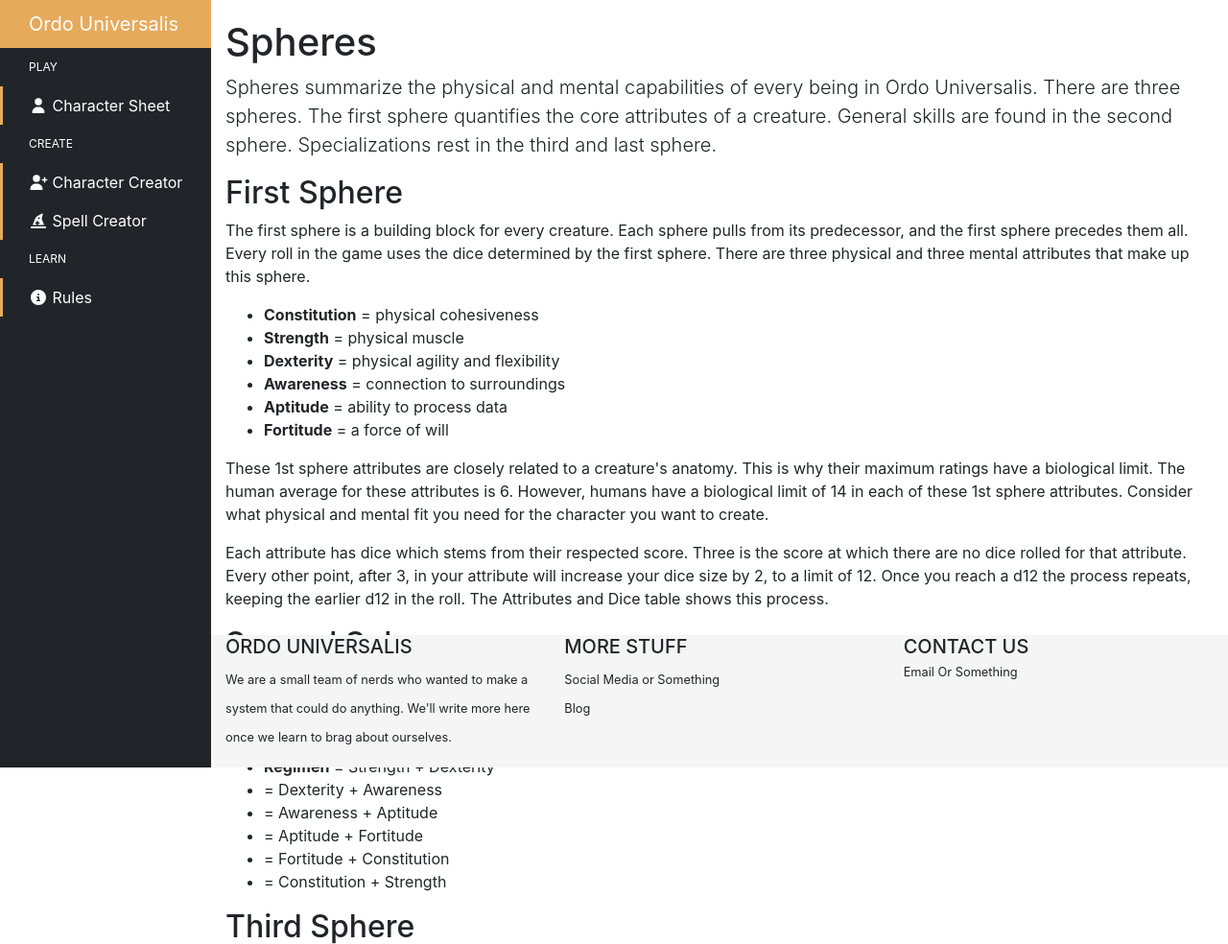
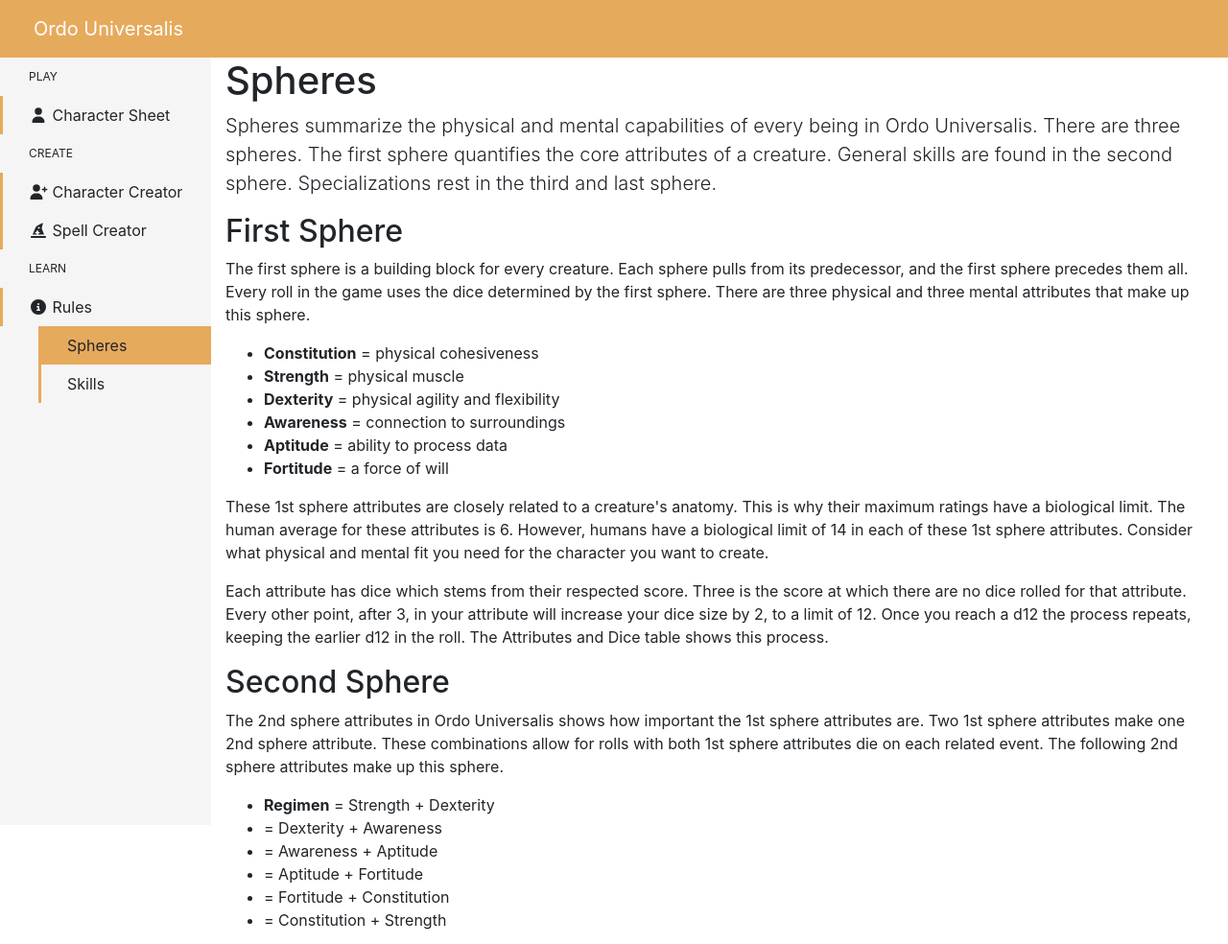
Before and after one commit to kayliaray/Ordo-Universalis, a plain HTML site: page rules/spheres.html in a window 1280 px wide. Shown: the top 984 px of the page at 96% size. Drawn offline with nearby package versions, Linux system fonts and the light colour scheme; files that its build step writes are made by us from their sources; files whose address does not match are found by name.

Commit message:
sidebar/header/footer design

```diff
--- a/css/style.css
+++ b/css/style.css
@@ -1,18 +1,23 @@
 .sidebar-container {
   position: fixed;
   width: 220px;
-  height: 100%;
   left: 0;
+  height: 100vh;
   overflow-x: hidden;
   overflow-y: auto;
-  background: #212529;
-  color: #fff;
+  background: #f5f5f5;
+  color: #212529;
+  z-index: 0;
 }
 
 .sidebar-logo {
-  padding: 10px 15px 10px 30px;
+  padding: 15px 15px 15px 35px;
   font-size: 20px;
   background-color: #e6aa5c;
+  position:fixed;
+  top:0;
+  width:100%;
+  height:60px;
 }
 
 .sidebar-navigation {
@@ -33,7 +38,7 @@
 .sidebar-navigation li a {
   padding: 10px 15px 10px 30px;
   display: block;
-  color: #fff;
+  color: #212529;
 }
 
 .sidebar-navigation li .fa {
@@ -47,12 +52,12 @@
 
 .current-page {
   background-color: #e6aa5c;
-  color: #212529
+  color: #f5f5f5;
 }
 
 .sidebar-navigation li::before {
   background-color: #e6aa5c;
-  color: #212529;
+  color: #f5f5f5;
   position: absolute;
   content: '';
   height: 100%;
@@ -71,7 +76,7 @@
 .sidebar-navigation .header {
   font-size: 12px;
   text-transform: uppercase;
-  background-color: #212529;
+  background-color:#f5f5f5;
   padding: 10px 15px 10px 30px;
 }
 
@@ -80,14 +85,14 @@
 }
 
 .content-container {
-  padding-top: 20px;
   padding-left: 220px;
   width: inherit;
+
 }
 
 th.bg-orange:nth-child(1), th.bg-orange:nth-child(2), th.bg-orange:nth-child(3) {
   background-color: rgb(230, 170, 92);
-  color: #212529;
+  color:#f5f5f5;
 }
 
 .text-orange {
@@ -97,29 +102,28 @@
 #home-link {
   color: white;
 }
+.container-fluid{
 
+width:100%;
+margin-top:60px;/*height of header*/
+min-height: calc(100vh - 225px)
+
+}
 @media(min-width:768px) {
   .footer {
+    z-index: 1;
     font-size: .8em;
-    position: fixed;
-    bottom: 0;
-    width: inherit;
-    height: 30;
-    /* Set the fixed height of the footer here */
+
     line-height: 30px;
+
     /* Vertically center the text there */
-    background-color: #f5f5f5;
+    background-color:  #212529;
+width: 100%;
+color:#f5f5f5;
+padding-left: 220px ;
+margin:0 auto;
   }
-  .footer-bg {
-    background-color: #f5f5f5;
-    width: 100%;
-    height: 130px;
-    position: fixed;
-    bottom: 0;
-  }
-  .footer-wrapper {
-    position: relative;
-  }
+
 }
 
 @media(max-width:768px) {
--- a/rules/spheres.html
+++ b/rules/spheres.html
@@ -14,29 +14,32 @@
     <script src="https://cdnjs.cloudflare.com/ajax/libs/popper.js/1.12.9/umd/popper.min.js"
         integrity="sha384-ApNbgh9B+Y1QKtv3Rn7W3mgPxhU9K/ScQsAP7hUibX39j7fakFPskvXusvfa0b4Q"
         crossorigin="anonymous"></script>
-    <link href="./css/style.css" rel="stylesheet">
-    <script src="./js/all.js"></script>
+    <link href="../css/style.css" rel="stylesheet">
+    <script src="../js/all.js"></script>
 </head>
-<div class="sidebar-container">
+<div>
     <div class="sidebar-logo">
         <a id="home-link" href="../index.html"> Ordo Universalis</a>
     </div>
+</div>
+<div class="sidebar-container">
+
     <ul class="sidebar-navigation">
         <li class="header">Play</li>
         <li>
-            <a href="./character/character.html">
+            <a href="../character/character.html">
                 <i class="fa fa-user" aria-hidden="true"></i> Character Sheet
             </a>
         </li>
         <li class="header">Create</li>
 
         <li>
-            <a href="./character/create.html">
+            <a href="../character/create.html">
                 <i class="fas fa-user-plus"></i> Character Creator
             </a>
         </li>
         <li>
-            <a href="./spells/create.html">
+            <a href="../spells/create.html">
                 <i class="fa fa-hat-wizard" aria-hidden="true"></i> Spell Creator
             </a>
         </li>
@@ -46,13 +49,18 @@
                 <i class="fa fa-info-circle" aria-hidden="true"></i> Rules
             </a>
         </li>
+        <ul>
+            <li><a class="current-page" href="#">Spheres</a></li>
+            <li><a href="rules/skills.html">Skills</a></li>
+        </ul>
     </ul>
 </div>
 <!-- Container for non sidebar stuff-->
 <div class="content-container">
+
+    <body>
         <div class="container-fluid">
 
-        <body>
             <!--Webpage content goes here :)-->
             <h1>Spheres</h1>
             <p class="lead">
@@ -117,8 +125,6 @@
             </ul>
         </div>
         <!-- Footer -->
-    <div class="footer-wrapper">
-        <div class="footer-bg"></div>
         <div class="footer">
             <div class="container">
                 <div class="row">
@@ -151,9 +157,7 @@
                 </div>
             </div>
         </div>
-    </div>
         <!-- END Footer -->
     </body>
-
 </div>
 <!--End Container for Non Sidebar Stuff-->
```
Also changed, not shown: character/character.html (+20 -13 lines), character/create.html (+6 -6 lines), index.html (+8 -4 lines), rules/index.html (+11 -10 lines), rules/skills.html (+1 -2 lines), rules/traits.html (+10 -10 lines), spells/create.html (+10 -9 lines), template.html (+14 -10 lines). Lines whose indentation alone changed are shown as unchanged.
